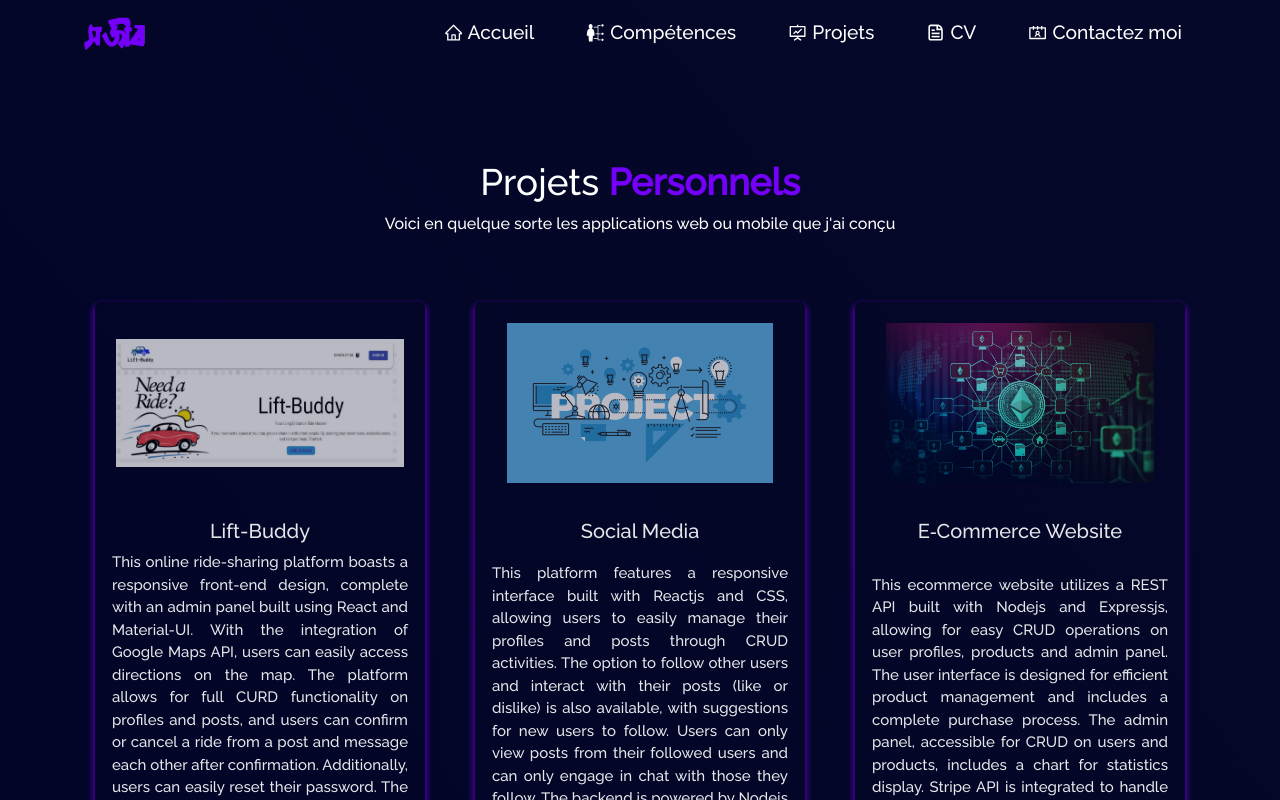
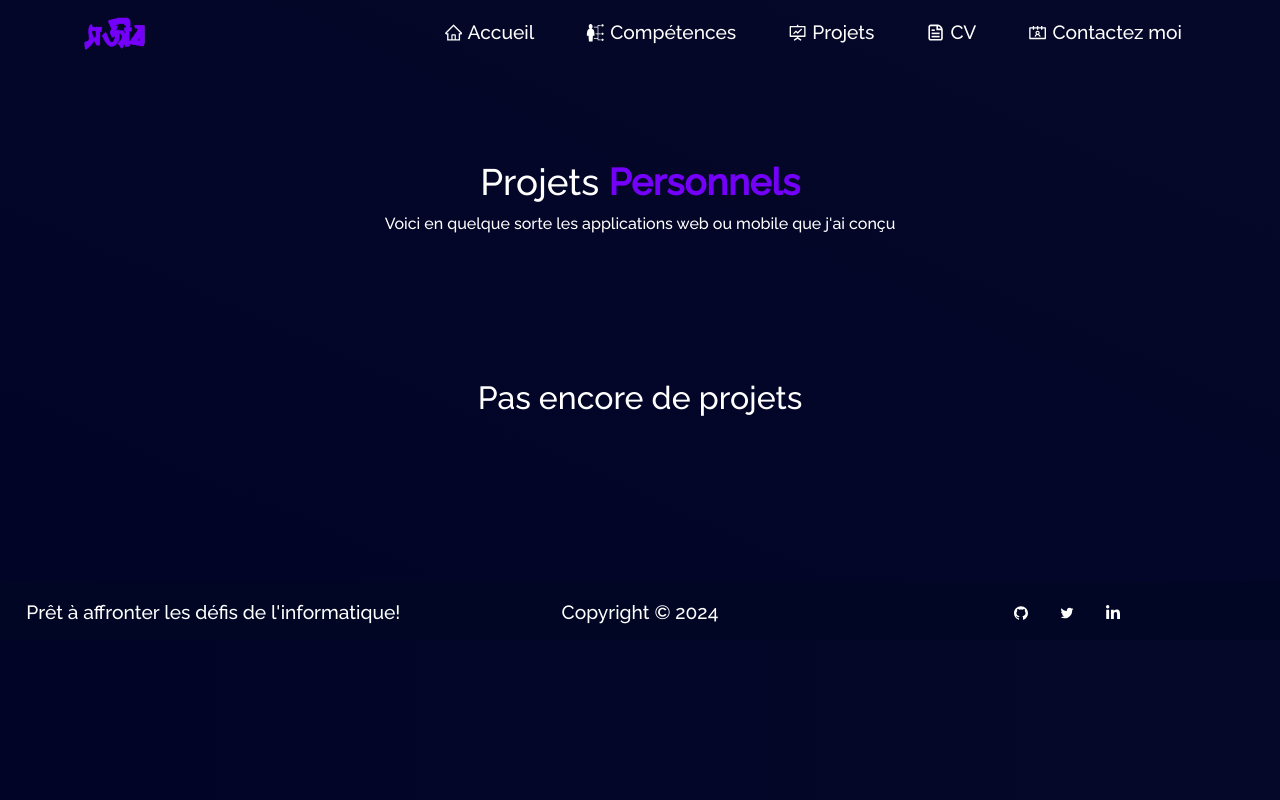
Before and after one commit to phanuel19/portfolio, a React (Create React App) app: page /project in a window 1280 px wide. Shown: the top 800 px of the page. Built offline with nearby package versions, Linux system fonts and the light colour scheme.

Commit message:
configuration finale complète

```diff
--- a/src/pages/Projects.jsx
+++ b/src/pages/Projects.jsx
@@ -19,7 +19,7 @@ const Projects = () => {
         <p style={{ color: "white" }}>
           Voici en quelque sorte les applications web ou mobile que j'ai conçu
         </p>
-        <Row style={{ justifyContent: "center", paddingBottom: "10px" }}>
+        {false ? (<Row style={{ justifyContent: "center", paddingBottom: "10px" }}>
           <Col md={4} className="project-card">
             <ProjectCard
               imgPath={lift}
@@ -80,7 +80,7 @@ const Projects = () => {
               ghLink="https://github.com/19sajib/Solidity-Kickstart"
             />
           </Col>
-        </Row>
+        </Row>): (<div style={{height:'300px',color: "white",display:"flex",alignItems:"center",justifyContent:"center" }}><h2>Pas encore de projets</h2></div>)}
       </Container>
     </Container>
   )
```
